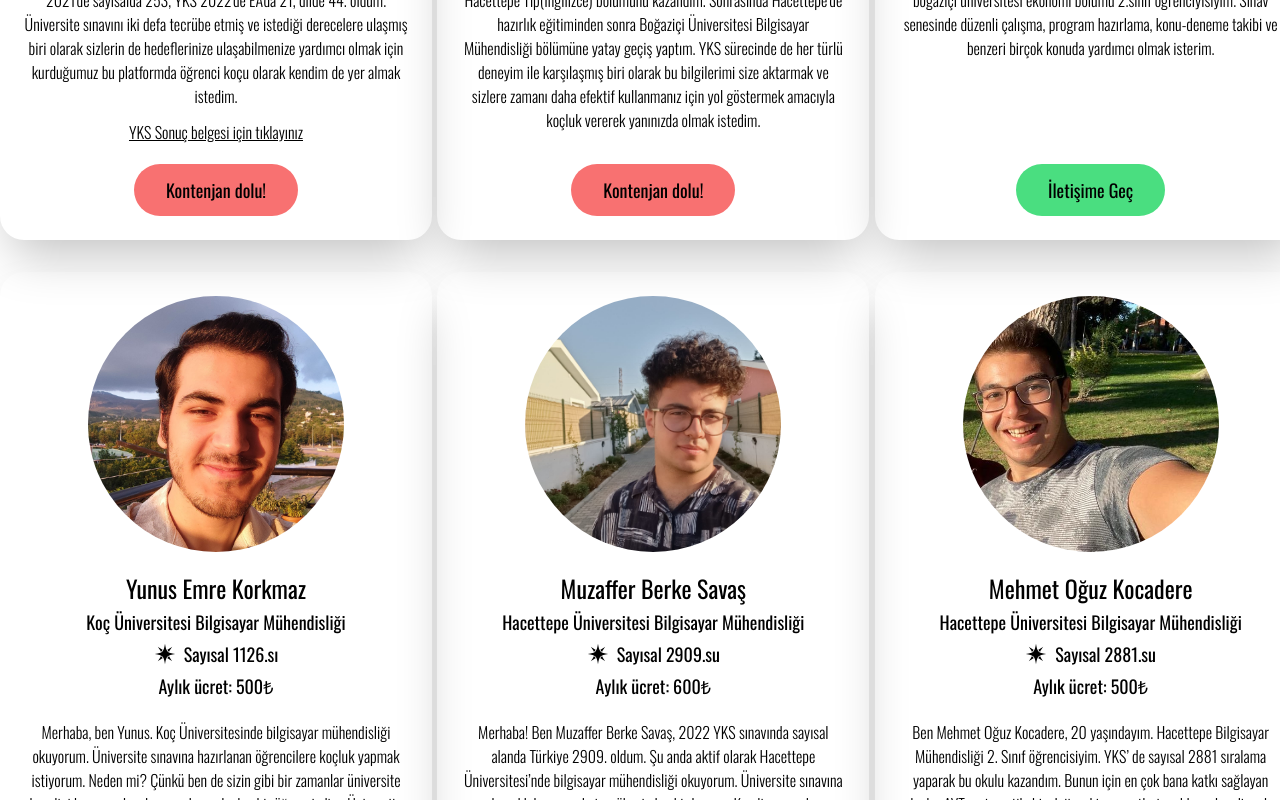
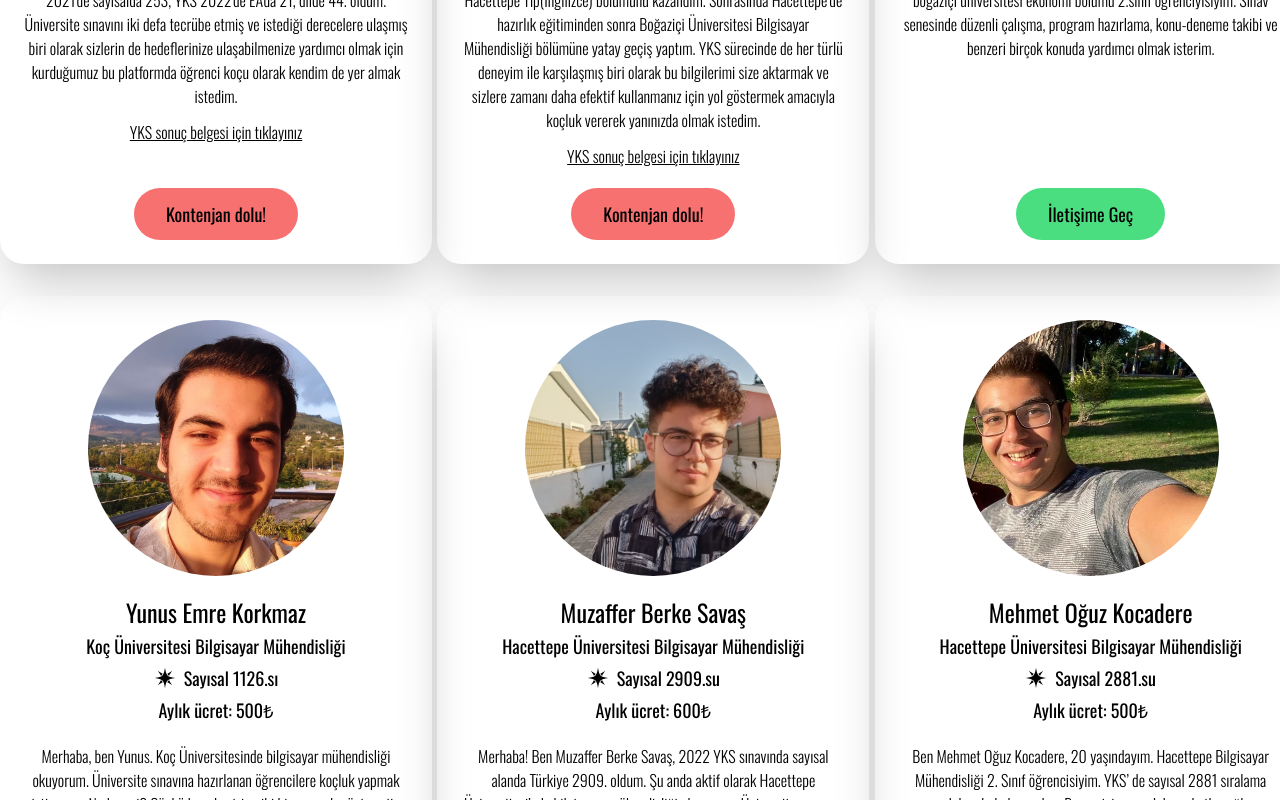
Before and after one commit to SuleymanTolgaAcar/koc-akademi, a Next.js app: page /kocluk in a window 1280 px wide. Shown: the part 1320-2120 px from the top of the page. Built offline with nearby package versions, Linux system fonts and the light colour scheme.

Commit message:
added kaan's document

```diff
--- a/app/kocluk/page.tsx
+++ b/app/kocluk/page.tsx
@@ -37,6 +37,7 @@
             rating={0}
             description="Ben Musa Kaan. YKS 2021’de sayısal alanında Türkiye 173.sü oldum ve Hacettepe Tıp(İngilizce) bölümünü kazandım. Sonrasında Hacettepe’de hazırlık eğitiminden sonra Boğaziçi Üniversitesi Bilgisayar Mühendisliği bölümüne yatay geçiş yaptım. YKS sürecinde de her türlü deneyim ile karşılaşmış biri olarak bu bilgilerimi size aktarmak ve sizlere zamanı daha efektif kullanmanız için yol göstermek amacıyla koçluk vererek yanınızda olmak istedim."
             image="bg-kaan"
+            docLink="https://drive.google.com/file/d/1d-Dh4ycYk8iVVHA5u2foMIHD8gGcojZh/view?usp=drive_link"
             full
           />
           <Card
--- a/components/Card.tsx
+++ b/components/Card.tsx
@@ -55,7 +55,7 @@
           target="_blank"
           className="text-base font-light underline mb-4"
         >
-          YKS Sonuç belgesi için tıklayınız
+          YKS sonuç belgesi için tıklayınız
         </a>
       )}
       {!founder && !full && (
```
